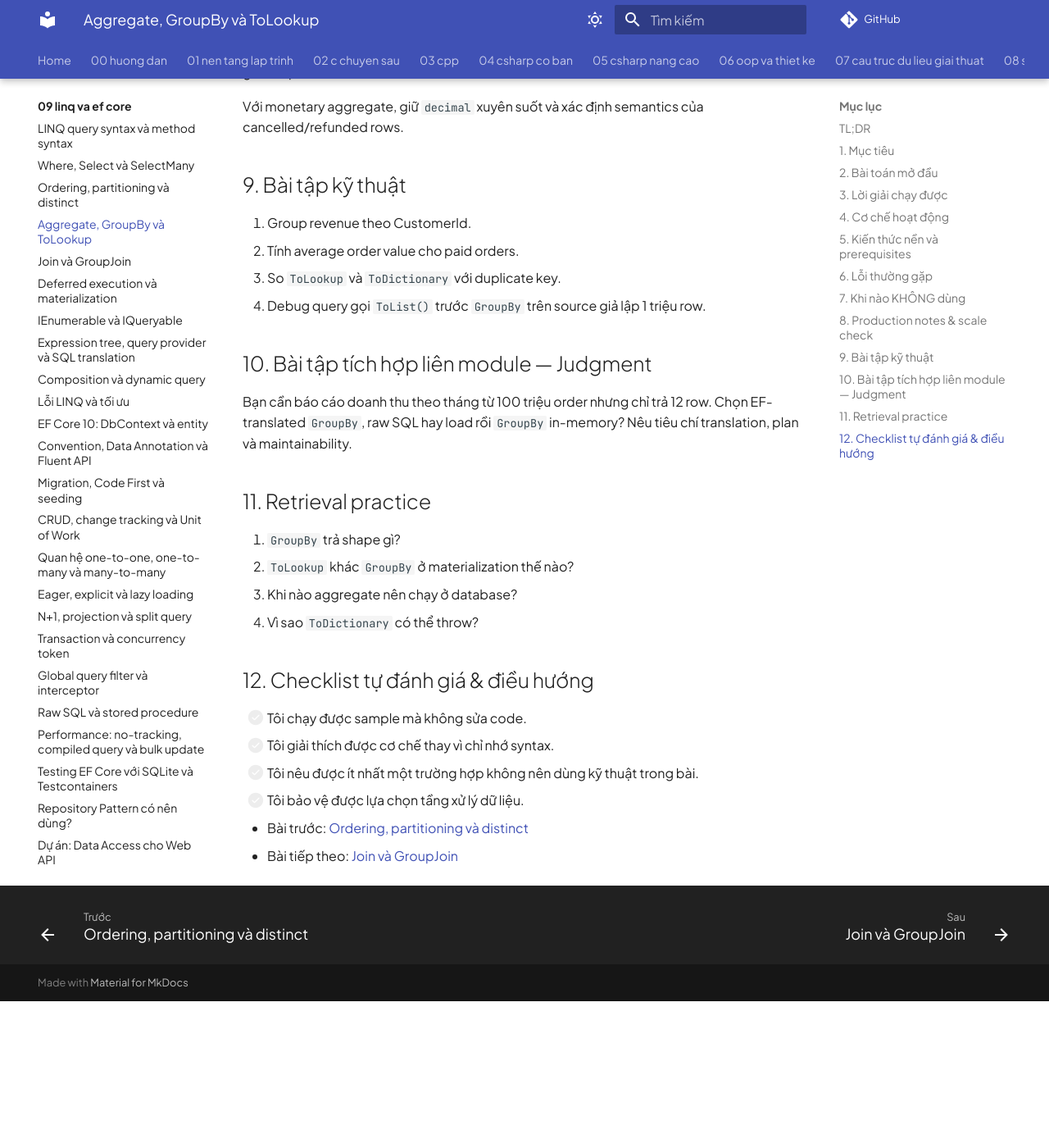
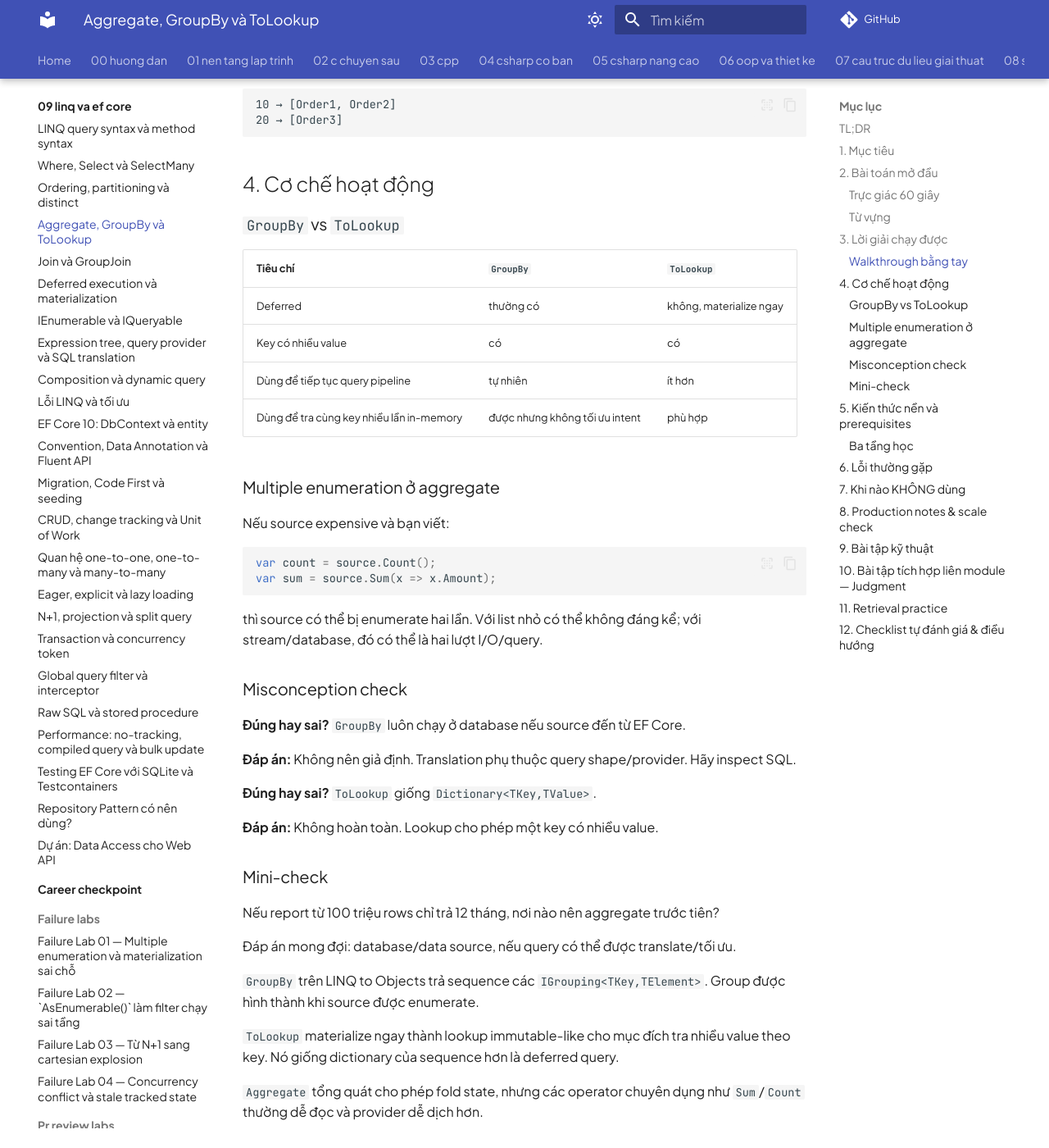
Before and after one commit to Xuanthanh-dzz/full-stack, an MkDocs documentation site: the page built from fullstack-roadmap/09-linq-va-ef-core/04-aggregate-groupby-va-tolookup.md, in a window 1280 px wide and 1400 px high, scrolled down 2760 px. Shown: the whole window at 82% size. Built offline with MkDocs 1.6.1 and Material for MkDocs 9.7.7, drawn with Linux system fonts in a browser that asks for light colours; comment, search, counter and statistics services are not loaded; before the commit the page ends 3981 px from its top, so only the background shows below that; some of the changed text lies outside the part shown.

Commit message:
docs(module-09): deepen beginner explanation in 04-aggregate-groupby-va-tolookup.md

```diff
--- a/fullstack-roadmap/09-linq-va-ef-core/04-aggregate-groupby-va-tolookup.md
+++ b/fullstack-roadmap/09-linq-va-ef-core/04-aggregate-groupby-va-tolookup.md
@@ -20,6 +20,26 @@
 - chọn database aggregate hay in-memory aggregate theo data volume.
 
 ## 2. Bài toán mở đầu
+
+### Trực giác 60 giây
+
+Aggregate trả lời câu hỏi “từ nhiều phần tử, ta muốn **một số đo** gì?”. Ví dụ: count, sum, average.
+
+`GroupBy` thêm một bước: trước tiên chia dữ liệu thành các “rổ” theo key, rồi aggregate từng rổ.
+
+`ToLookup` giống một cuốn danh bạ in-memory: đưa một key vào và nhận **nhiều value** tương ứng.
+
+### Từ vựng
+
+| Thuật ngữ | Nghĩa đơn giản |
+|---|---|
+| aggregate | gộp nhiều giá trị thành summary |
+| grouping key | giá trị dùng để chia nhóm |
+| `IGrouping<TKey,T>` | một group có `Key` và các phần tử |
+| lookup | cấu trúc tra key → nhiều value |
+| materialize | thực sự đọc dữ liệu và tạo object/collection |
+
+Điểm quan trọng: `GroupBy` in-memory và `GROUP BY` trong SQL **có cùng ý tưởng nhưng khác engine**. Với database lớn, nơi thực thi quan trọng hơn syntax.
 
 Dashboard cần số order và tổng doanh thu theo status. Một màn hình khác cần tra nhanh danh sách order theo customer nhiều lần trong cùng request.
 
@@ -56,7 +76,74 @@ Console.WriteLine(byCustomer[10].Count());
 public sealed record Order(int Id, int CustomerId, string Status, decimal TotalAmount);
 ~~~
 
+### Walkthrough bằng tay
+
+Dữ liệu:
+
+~~~text
+1  Paid     1000
+2  Paid     2000
+3  Pending   500
+~~~
+
+Sau `GroupBy(Status)`:
+
+~~~text
+Paid    → [1000, 2000]
+Pending → [500]
+~~~
+
+Sau projection aggregate:
+
+~~~text
+Paid    Count=2 Revenue=3000
+Pending Count=1 Revenue=500
+~~~
+
+`ToLookup(CustomerId)` lại tạo mental model khác:
+
+~~~text
+10 → [Order1, Order2]
+20 → [Order3]
+~~~
+
 ## 4. Cơ chế hoạt động
+
+### `GroupBy` vs `ToLookup`
+
+| Tiêu chí | `GroupBy` | `ToLookup` |
+|---|---|---|
+| Deferred | thường có | không, materialize ngay |
+| Key có nhiều value | có | có |
+| Dùng để tiếp tục query pipeline | tự nhiên | ít hơn |
+| Dùng để tra cùng key nhiều lần in-memory | được nhưng không tối ưu intent | phù hợp |
+
+### Multiple enumeration ở aggregate
+
+Nếu source expensive và bạn viết:
+
+~~~csharp
+var count = source.Count();
+var sum = source.Sum(x => x.Amount);
+~~~
+
+thì source có thể bị enumerate hai lần. Với list nhỏ có thể không đáng kể; với stream/database, đó có thể là hai lượt I/O/query.
+
+### Misconception check
+
+**Đúng hay sai?** `GroupBy` luôn chạy ở database nếu source đến từ EF Core.
+
+**Đáp án:** Không nên giả định. Translation phụ thuộc query shape/provider. Hãy inspect SQL.
+
+**Đúng hay sai?** `ToLookup` giống `Dictionary<TKey,TValue>`.
+
+**Đáp án:** Không hoàn toàn. Lookup cho phép một key có nhiều value.
+
+### Mini-check
+
+Nếu report từ 100 triệu rows chỉ trả 12 tháng, nơi nào nên aggregate trước tiên?
+
+Đáp án mong đợi: database/data source, nếu query có thể được translate/tối ưu.
 
 `GroupBy` trên LINQ to Objects trả sequence các `IGrouping<TKey,TElement>`. Group được hình thành khi source được enumerate.
 
@@ -65,6 +152,14 @@ public sealed record Order(int Id, int CustomerId, string Status, decimal TotalA
 `Aggregate` tổng quát cho phép fold state, nhưng các operator chuyên dụng như `Sum`/`Count` thường dễ đọc và provider dễ dịch hơn.
 
 ## 5. Kiến thức nền và prerequisites
+
+### Ba tầng học
+
+**Beginner core:** Count/Sum/GroupBy và shape của group.
+
+**Working developer:** biết tránh materialize/group in-memory quá sớm.
+
+**Deep dive:** translation của aggregate, plan, partial aggregation và index/statistics.
 
 Liên hệ Module 08: SQL aggregate có optimizer, index/statistics và có thể xử lý dữ liệu ngay gần storage. LINQ in-memory chỉ thấy object đã tải.
 
```
